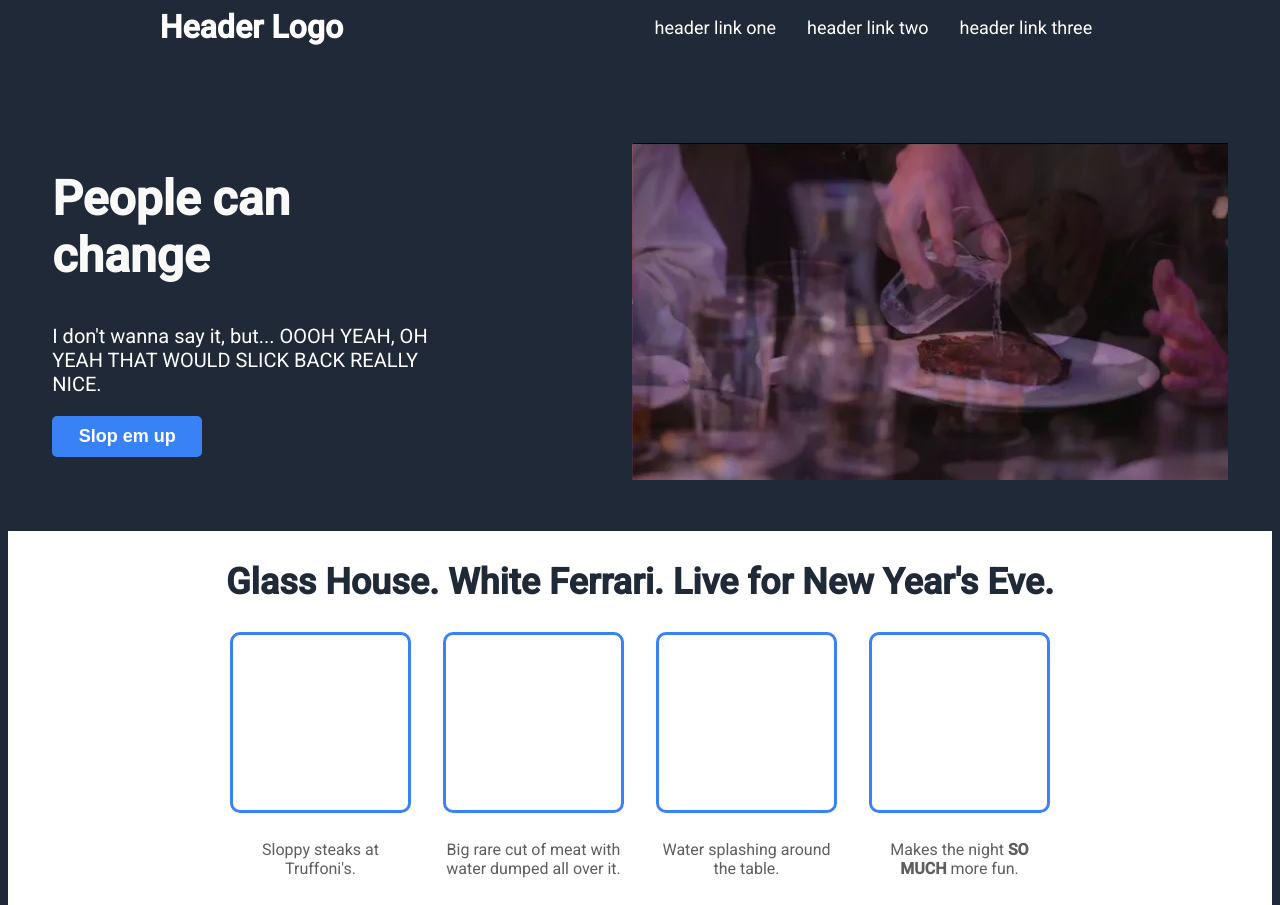
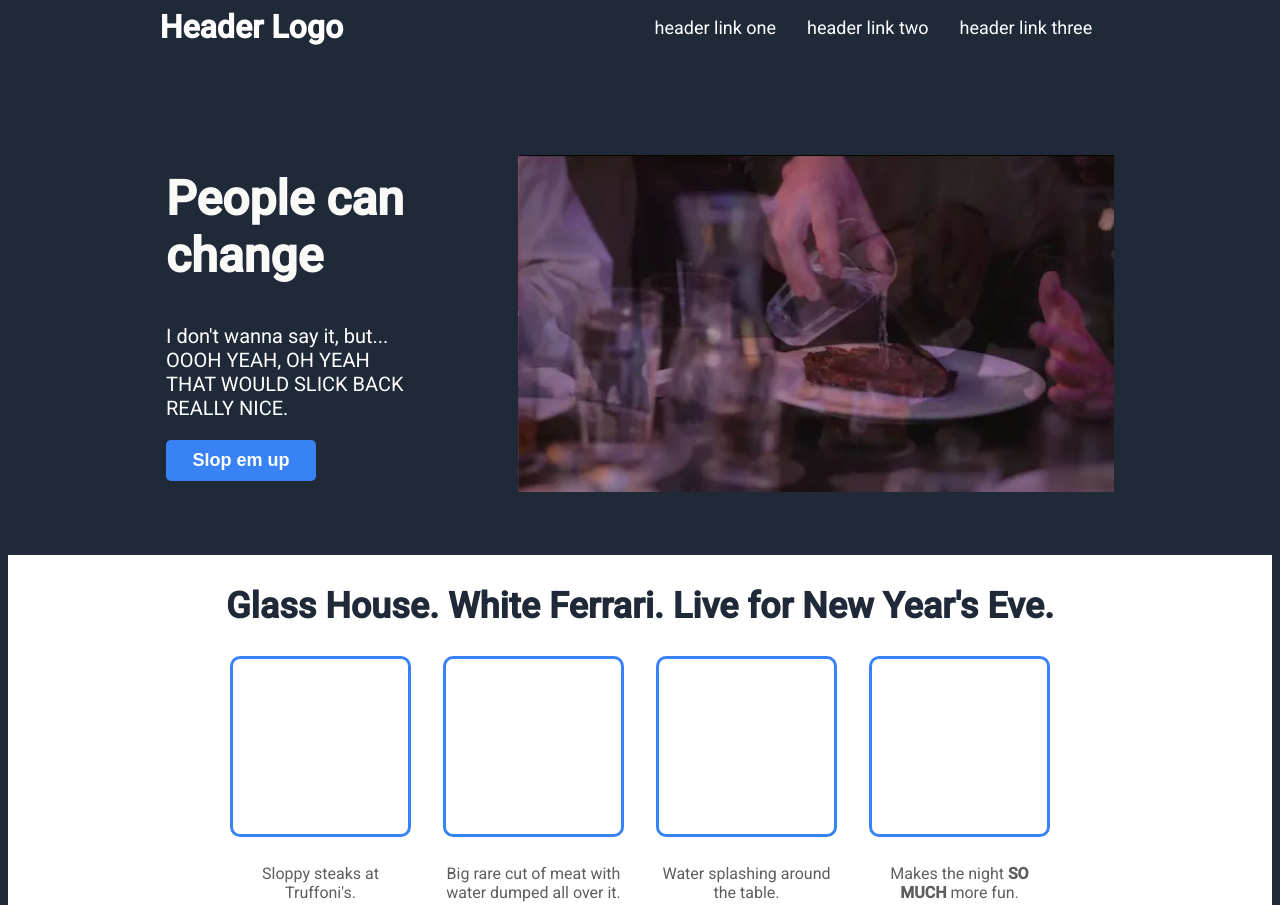
Before and after one commit to mossbutter/landing-page, a plain HTML site: page index.html in a window 1280 px wide. Shown: the top 905 px of the page. Drawn offline with Linux system fonts and the light colour scheme.

Commit message:
Update CSS

```diff
--- a/CSS/style.css
+++ b/CSS/style.css
@@ -55,7 +55,7 @@ a:hover {
   align-items: center;
   justify-content: space-around;
   color: #fff;
-  max-width: fit-content;
+  max-width: 75%;
   margin: 0 auto;
   padding: 0 auto;
   padding-bottom: 10px;
```
